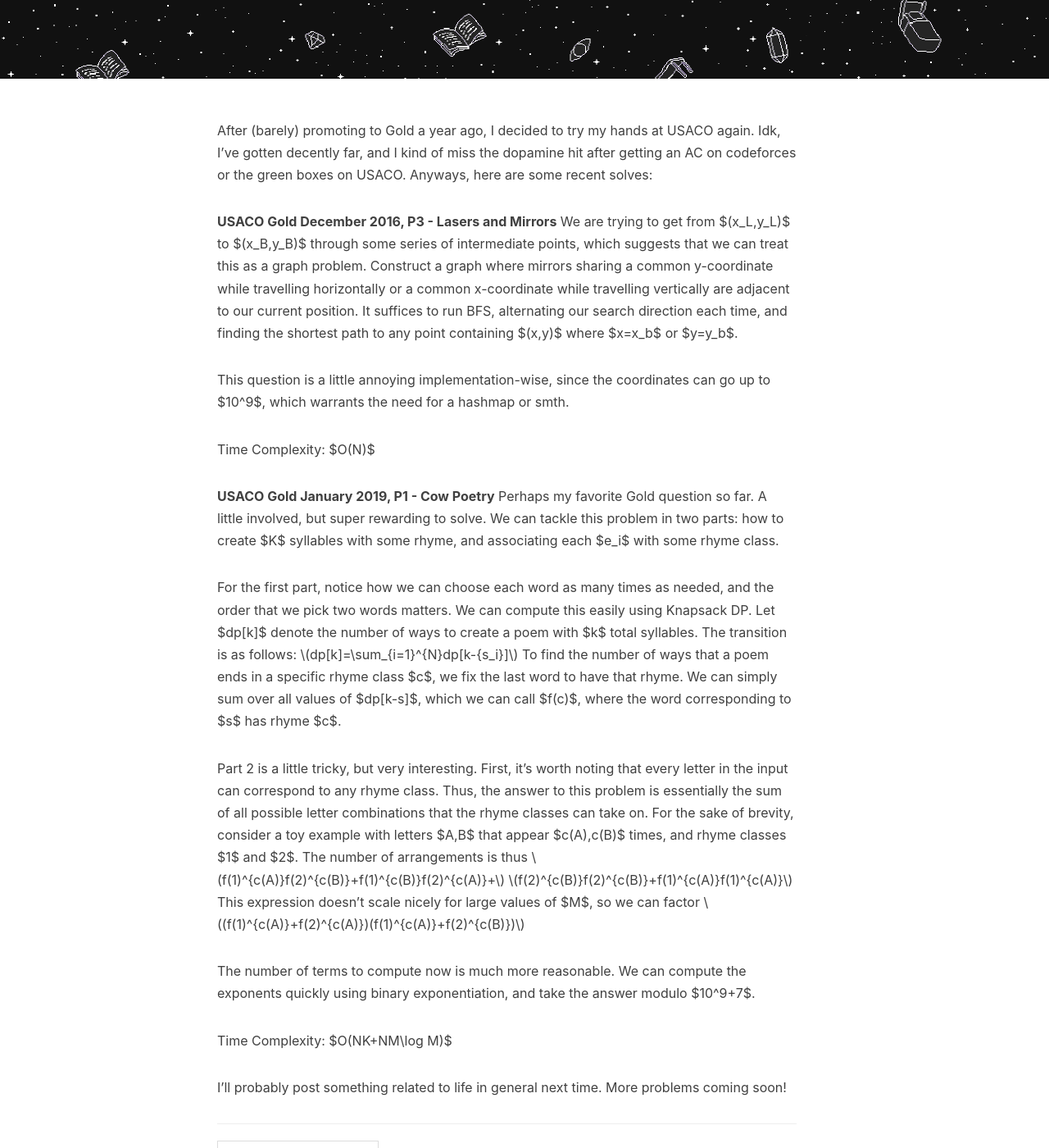
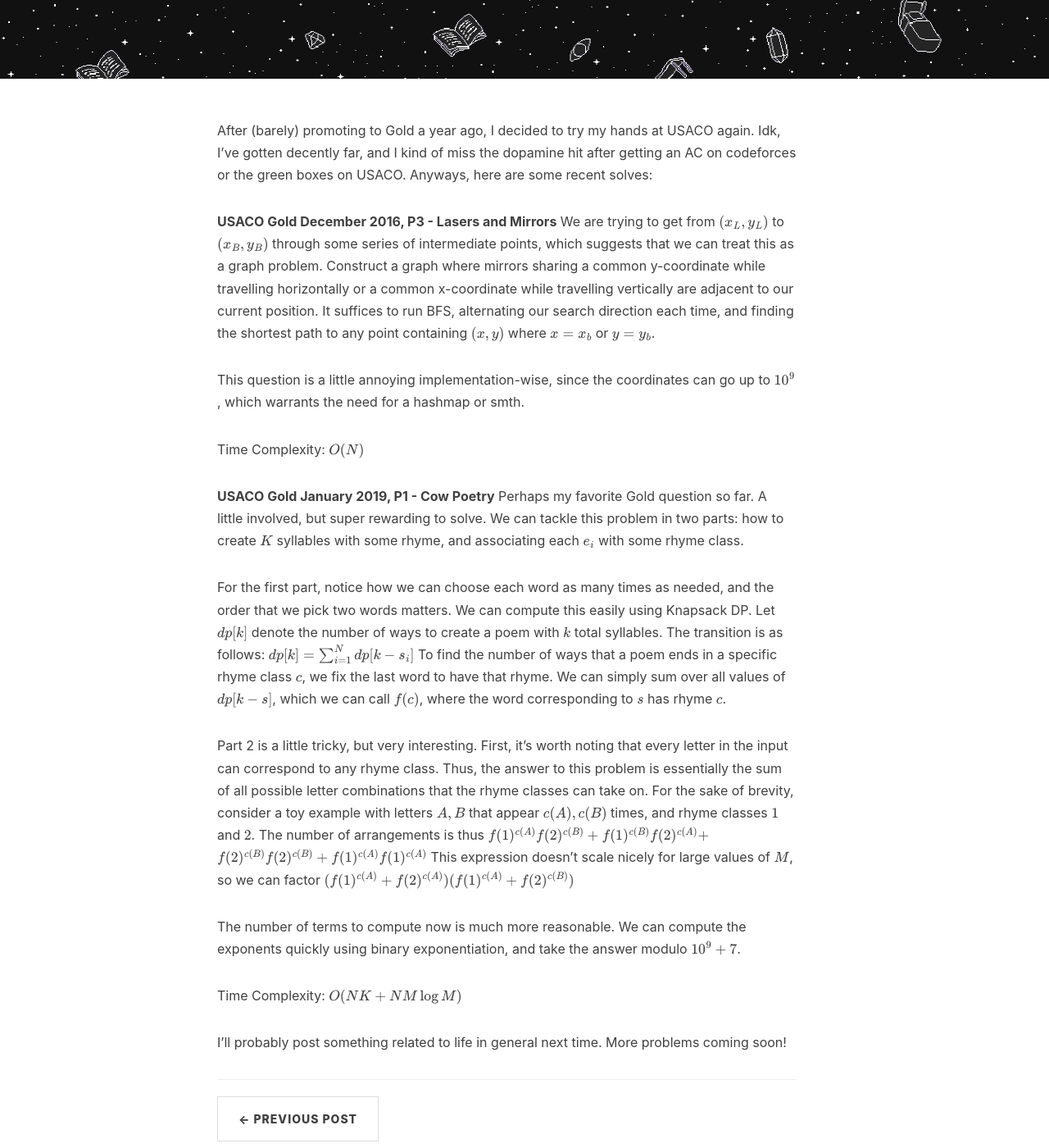
Before and after one commit to lLukii/llukii.github.io, a Jekyll site: the page built from _posts/2026-1-19-usacogold.markdown, in a window 1280 px wide and 1400 px high, scrolled down 427 px. Shown: the whole window at 82% size. Built offline with Jekyll 4.4.1, drawn with Linux system fonts in a browser that asks for light colours; nearby versions of some CDN libraries; formulas are drawn with MathJax 3; comment, search, counter and statistics services are not loaded; some of the changed lines change nothing that is shown.

Commit message:
ong this has to work

```diff
--- a/_layouts/post.html
+++ b/_layouts/post.html
@@ -189,6 +189,9 @@
 <!-- disqus 公共JS代码 end -->
 {% endif %}
 
+{% if page.mathjax %}
+  {% include mathjax_support.html %}
+{% endif %}
 
 {% if site.anchorjs %}
 <!-- async load function -->
```
